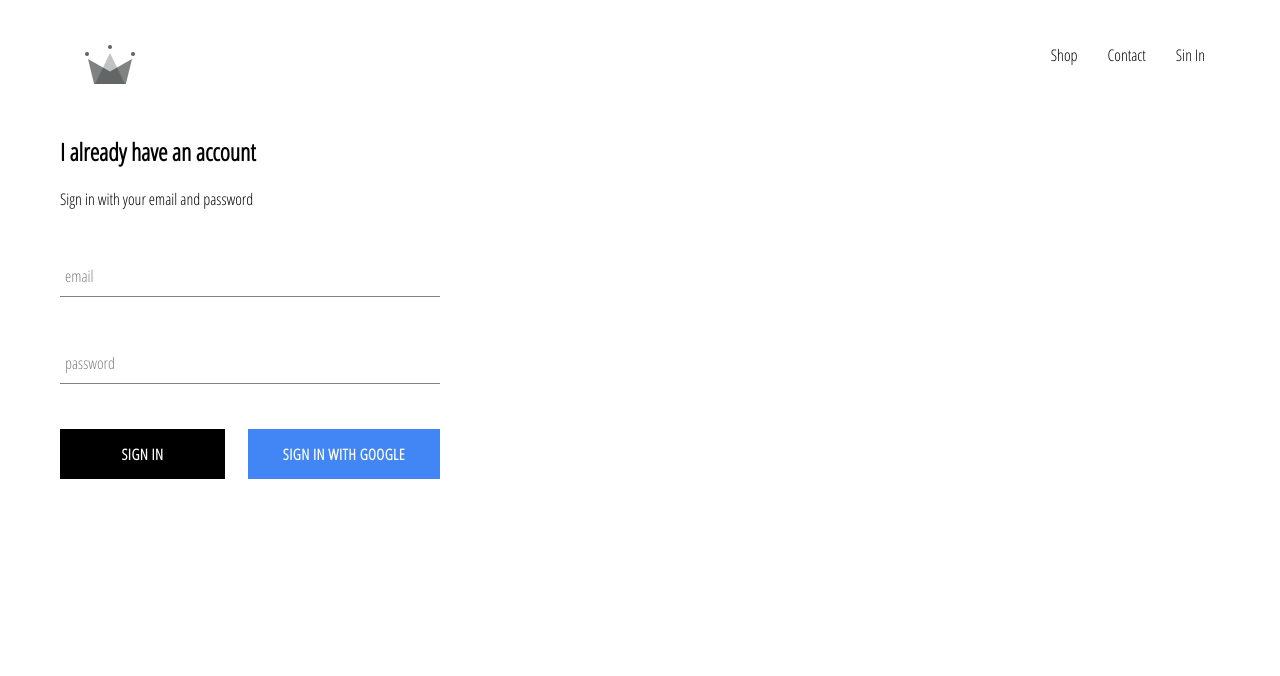
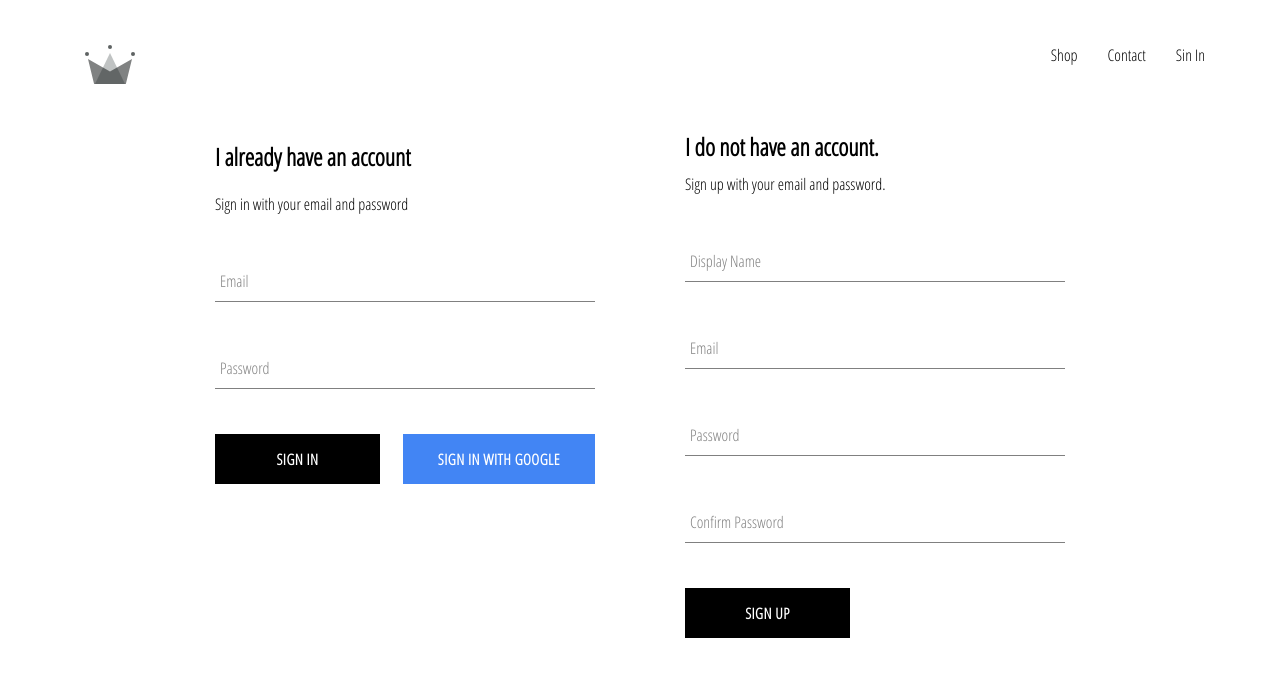
Before and after one commit to megurock/crown-clothing, a React (Create React App) app: page /signin in a window 1280 px wide. Shown: the top 676 px of the page. Built offline with nearby package versions, Linux system fonts and the light colour scheme; no server answers.

Commit message:
implemented firebase utils, included ability to store authenticated users into our firestore database

```diff
--- a/src/App.js
+++ b/src/App.js
@@ -5,7 +5,7 @@
 import ShopPage from './pages/shop/shop.component'
 import SignInAndSignUpPage from './pages/sign-in-and-sign-up/sign-in-and-sign-up.component'
 import Header from './components/header/header.component'
-import { auth } from './firebase/firebase-utils'
+import { auth, createUserProfileDocument } from './firebase/firebase-utils'
 
 class App extends React.Component {
 
@@ -19,9 +19,23 @@
   unsubscribeFromAuth = null
 
   componentDidMount() {
-    this.unsubscribeFromAuth = auth.onAuthStateChanged(user => {
-      this.setState({ currentUser: user })
-      console.log('user', user)
+    this.unsubscribeFromAuth = auth.onAuthStateChanged(async userAuth => {
+      // this.setState({ currentUser: user })
+      // console.log('user', user)
+      if (userAuth) {
+        const userRef = await createUserProfileDocument(userAuth)
+        userRef.onSnapshot(snapShot => {
+          this.setState({
+            currentUser: {
+              id: snapShot.id,
+              ...snapShot.data()
+            },
+          })
+        })
+      } else {
+        this.setState({ currentUser: userAuth })
+      }
+
     })
   }
 
--- a/src/components/sign-in/sign-in.component.jsx
+++ b/src/components/sign-in/sign-in.component.jsx
@@ -37,7 +37,7 @@
           type='email'
           handleChange={this.handleChange}
           value={this.state.email}
-          label='email'
+          label='Email'
           required
         />
         <FormInput
@@ -45,7 +45,7 @@
           type='password'
           value={this.state.password}
           handleChange={this.handleChange}
-          label='password'
+          label='Password'
           required
         />
         <div className='buttons'>
--- /dev/null
+++ b/src/components/sign-up/sign-up.component.jsx
@@ -0,0 +1,92 @@
+import React from 'react'
+import FormInput from '../form-input/form-input.component'
+import CustomButton from '../custom-button/custom-button.component'
+import { auth, createUserProfileDocument } from '../../firebase/firebase-utils'
+import './sign-up.styles.scss'
+
+class SignUp extends React.Component {
+  constructor() {
+    super()
+    this.state = {
+      displayName: '',
+      email: '',
+      password: '',
+      confirmPassword: '',
+    }
+  }
+
+  handleSubmit = async event => {
+    event.preventDefault()
+    const { displayName, email, password, confirmPassword } = this.state
+    console.log('?', this.state)
+    if (password !== confirmPassword) {
+      alert("password don't match")
+      return
+    }
+
+    try {
+      const { user } = await auth.createUserWithEmailAndPassword(email, password)
+      await createUserProfileDocument(user, { displayName })
+      this.setState({
+        displayName: '',
+        email: '',
+        password: '',
+        confirmPassword: '',
+      })
+    } catch (error) {
+      console.log(error.message)
+    }
+  }
+
+  handleChange = event => {
+    const { name, value } = event.target
+    this.setState({ [name]: value })
+  }
+
+  render() {
+    const { displayName, email, password, confirmPassword } = this.state
+    return(
+      <div className='sign-up'>
+        <h2 className='title'>I do not have an account.</h2>
+        <span>Sign up with your email and password.</span>
+        <form className='sign-up-form' onSubmit={this.handleSubmit}>
+          <FormInput
+            type='text'
+            name='displayName'
+            value={displayName}
+            onChange={this.handleChange}
+            label='Display Name'
+            required
+          />
+          <FormInput
+            type='email'
+            name='email'
+            value={email}
+            onChange={this.handleChange}
+            label='Email'
+            required
+          />
+          <FormInput
+            type='password'
+            name='password'
+            value={password}
+            onChange={this.handleChange}
+            label='Password'
+            required
+          />
+          <FormInput
+            type='password'
+            name='confirmPassword'
+            value={confirmPassword}
+            onChange={this.handleChange}
+            label='Confirm Password'
+            required
+          />
+          <CustomButton type='submit'>Sign up</CustomButton>
+        </form>
+      </div>
+    )
+  }
+}
+
+export default SignUp
--- /dev/null
+++ b/src/components/sign-up/sign-up.styles.scss
@@ -0,0 +1,9 @@
+.sign-up {
+  display: flex;
+  flex-direction: column;
+  width: 380px;
+
+  .title {
+    margin: 10px 0;
+  }
+}
--- a/src/firebase/firebase-utils.js
+++ b/src/firebase/firebase-utils.js
@@ -13,6 +13,27 @@
   measurementId: 'G-4KHDLJ021X',
 }
 
+export const createUserProfileDocument = async(userAuth, additionalData) => {
+  if (!userAuth) return
+  const userRef = firestore.doc(`users/${userAuth.uid}`)
+  const snapShot = await userRef.get()
+  if (!snapShot.exists) {
+    const { displayName, email } = userAuth
+    const createdAt = new Date()
+    try {
+      await userRef.set({
+        displayName,
+        email,
+        createdAt,
+        ...additionalData
+      })
+    } catch (error) {
+      console.log('error creating user', error.message)
+    }
+  }
+  return userRef
+}
+
 firebase.initializeApp(config)
 
 export const auth = firebase.auth()
--- a/src/pages/sign-in-and-sign-up/sign-in-and-sign-up.component.jsx
+++ b/src/pages/sign-in-and-sign-up/sign-in-and-sign-up.component.jsx
@@ -1,10 +1,12 @@
 import React from 'react'
+import SignIn from '../../components/sign-in/sign-in.component'
+import SignUp from '../../components/sign-up/sign-up.component'
 import './sign-in-and-sign-up.styles.scss'
-import SignIn from '../../components/sign-in/sign-in.component'
 
 const SignInAndSignUpPage = () => (
   <div className='sign-in-and-sign-up'>
     <SignIn />
+    <SignUp />
   </div>
 )
 
--- a/src/pages/sign-in-and-sign-up/sign-in-and-sign-up.styles.scss
+++ b/src/pages/sign-in-and-sign-up/sign-in-and-sign-up.styles.scss
@@ -0,0 +1,6 @@
+.sign-in-and-sign-up {
+  width: 850px;
+  display: flex;
+  justify-content: space-between;
+  margin: 30px auto;
+}
```
